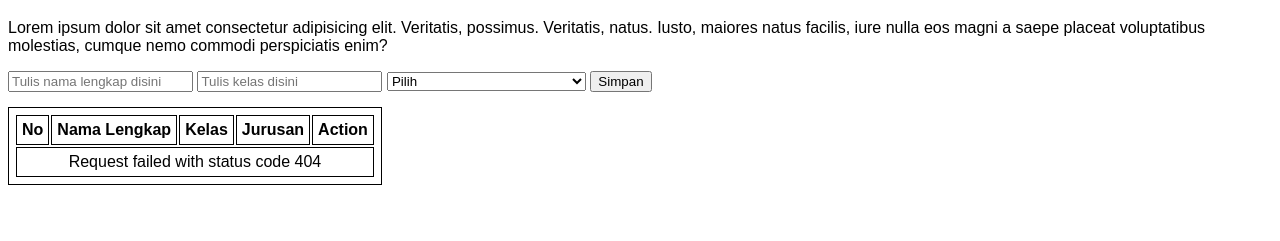
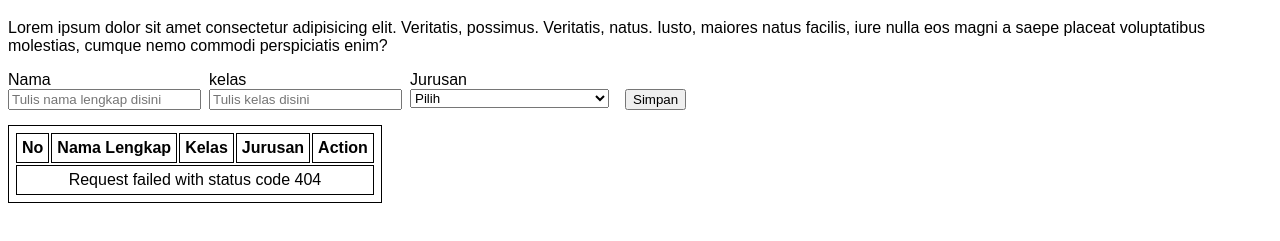
Before and after one commit to wldnhariri/Daftar-Siswa, a plain HTML site: page index.html in a window 1280 px wide. Shown: the part 61-302 px from the top of the page. Drawn offline with nearby package versions, Linux system fonts and the light colour scheme; no server answers.

Commit message:
Menambahkan class form & form display

```diff
--- a/index.html
+++ b/index.html
@@ -16,8 +16,17 @@
         enim?</p>
 
     <div>
+        <div class="form-display">
+            <div class="form">
+                <label for="">Nama</label>
                 <input type="text" id="name" placeholder="Tulis nama lengkap disini">
+            </div>
+            <div class="form">
+                <label for="">kelas</label>
                 <input type="text" id="class" placeholder="Tulis kelas disini">
+            </div>
+            <div class="form">
+                <label for="">Jurusan</label>
                 <select id="major">
                     <option>Pilih</option>
                     <option value="Teknik Instalasi Tenaga Listrik">Teknik Instalasi Tenaga Listrik</option>
@@ -25,7 +34,9 @@
                     <option value="Teknik Kendaraan Ringan">Teknik Kendaraan Ringan</option>
                     <option value="Audio Video">Audio Video</option>
                 </select>
-        <button id="button" onclick="saveData()">Simpan</button>
+            </div>
+            <button id="button" class="btn-simpan" onclick="saveData()">Simpan</button>
+        </div>
         <table>
             <thead>
                 <tr>
--- a/style.css
+++ b/style.css
@@ -11,6 +11,28 @@ table  {
     margin-top: 15px;
 }
 
+/* Form */
+.form {
+    display: flex;
+    flex-direction: column;
+    input {
+        width: 100%;
+    }
+    select {
+        width: 100%;
+    }
+}
+
+.form-display {
+    display: flex;
+    width: fit-content;
+    gap: 1em;
+}
+
+.btn-simpan {
+    height: fit-content;
+    margin-top: auto;
+}
 /* Modal Simpan */
 .modal {
     display: none;
```
Lines whose indentation alone changed are shown as unchanged.
